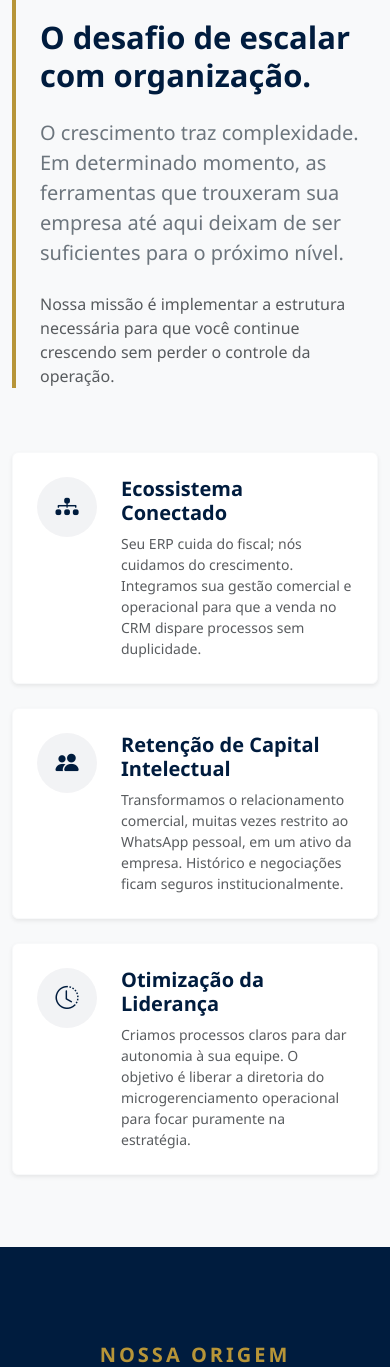
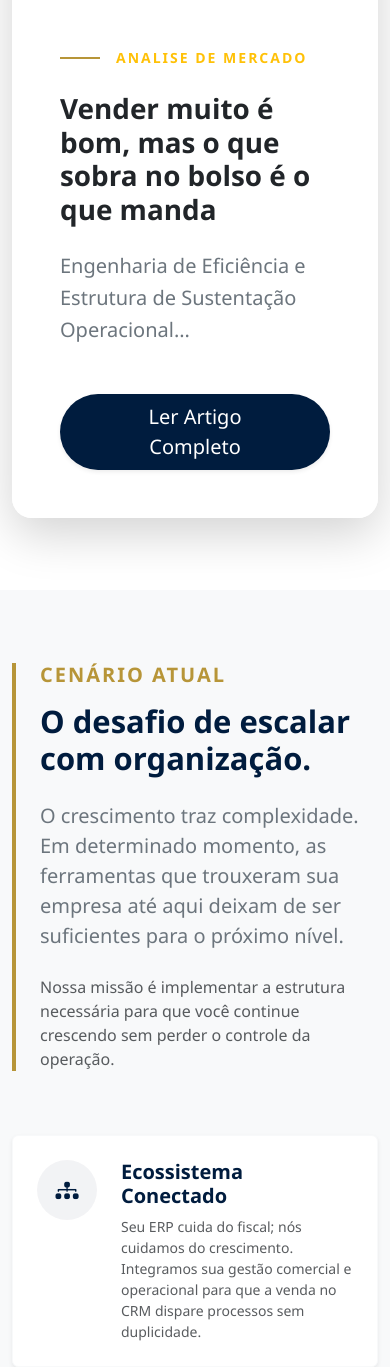
Before and after one commit to leonolivieri/Kairos, a PHP site: page / in a window 390 px wide. Shown: the part 1919-3286 px from the top of the page. Run offline with PHP 8.4, Linux system fonts and the light colour scheme; data comes from the database, SQL or seed files in the repository; data that the repository does not hold is empty.

Commit message:
Feat trabalhando a Lighthome

```diff
--- a/includes/footer.php
+++ b/includes/footer.php
@@ -75,28 +75,29 @@
                                 <a href="https://www.facebook.com/kairosventures"
                                     target="_blank"
                                     class="btn btn-outline-light btn-sm rounded-pill px-3 fw-bold d-flex align-items-center"
-                                    style="border-color: rgba(255,255,255,0.3); transition: all 0.3s;">
+                                    style="border-color: rgba(255,255,255,0.3); transition: all 0.3s;"                                  arial-label="Siga a Kairós Ventures no Facebook">
                                     <i class="bi bi-facebook me-2"></i> Facebook
                                 </a>
 
                                 <a href="https://www.instagram.com/kairos.ventures/"
                                     target="_blank"
                                     class="btn btn-outline-light btn-sm rounded-pill px-3 fw-bold d-flex align-items-center"
-                                    style="border-color: rgba(255,255,255,0.3); transition: all 0.3s;">
+                                    style="border-color: rgba(255,255,255,0.3); transition: all 0.3s;"
+                                    arial-label="Siga a Kairós Ventures no Instagram">
                                     <i class="bi bi-instagram me-2"></i> Instagram
                                 </a>
 
                                 <a href="https://www.linkedin.com/company/kair%C3%B3s-ventures"
                                     target="_blank"
                                     class="btn btn-outline-light btn-sm rounded-pill px-3 fw-bold d-flex align-items-center"
-                                    style="border-color: rgba(255,255,255,0.3); transition: all 0.3s;">
+                                    style="border-color: rgba(255,255,255,0.3); transition: all 0.3s;" arial-label="Siga a Kairós Ventures no Linkedin">
                                     <i class="bi bi-linkedin me-2"></i> Linkedin
                                 </a>
 
                                 <a href="https://www.youtube.com/@Kair%C3%B3sVentures"
                                     target="_blank"
                                     class="btn btn-outline-light btn-sm rounded-pill px-3 fw-bold d-flex align-items-center"
-                                    style="border-color: rgba(255,255,255,0.3); transition: all 0.3s;">
+                                    style="border-color: rgba(255,255,255,0.3); transition: all 0.3s;" arial-label="Inscreva-se no canal Kairós Ventures no Youtube">
                                     <i class="bi bi-youtube me-2"></i> Youtube
                                 </a>
 
--- a/includes/header.php
+++ b/includes/header.php
@@ -52,10 +52,10 @@
             <div class="container">
 
                 <a class="navbar-brand fw-bold d-flex align-items-center" href="#home">
-                    <img src="logotipo/logo.png" alt="Logo Kairós" height="40" class="me-2">
+                    <img src="logotipo/logo.png" alt="Logo Kairós Ventures - Consultoria Bitrix24" height="40" class="me-2">
                 </a>
 
-                <button class="navbar-toggler" type="button" data-bs-toggle="collapse" data-bs-target="#navbarNav">
+                <button class="navbar-toggler" type="button" data-bs-toggle="collapse" data-bs-target="#navbarNav" aria-controls="navbarNav" aria-expanded="false" aria-label="Alternar nvegação">
                     <span class="navbar-toggler-icon"></span>
                 </button>
 
--- a/index.php
+++ b/index.php
@@ -126,71 +126,83 @@
                 </div>
         </header>
 
-        <?php if (!empty($lista_insights)): ?>
+<?php
+        if (!empty($lista_insights)):
+            $destaque = $lista_insights[0]; // Focamos apenas no último
+        ?>
 
-            <section class="py-5 position-relative tech-pattern-bg" id="insights">
+        <section class="py-5 bg-white border-bottom border-light" id="insights">
+            <div class="container py-4">
 
-                <div class="tech-overlay"></div>
-
-                <div class="container position-relative z-1 py-3">
-
-                    <div class="row align-items-center mb-5">
+                <div class="row mb-5 justify-content-center text-center">
                     <div class="col-lg-8">
-                            <div class="d-flex align-items-center mb-2">
-                                <span style="height: 2px; width: 40px; background: #B79538; display: inline-block; margin-right: 15px;"></span>
-                                <h6 class="fw-bold text-uppercase mb-0" style="color: #001C3E; letter-spacing: 2px; font-size: 0.8rem;">
-                                    Atualização Contínua
-                                </h6>
-                            </div>
-                            <h2 class="fw-bold text-dark display-6">
-                                Kairós <span style="font-weight: 300;">Intelligence</span>
+                        <span class="text-uppercase fw-bold text-muted small" style="letter-spacing: 3px;">
+                            Kairós Intelligence
+                        </span>
+                        <h2 class="display-6 fw-bold mt-2" style="color: #001C3E;">
+                            Perspectiva Estratégica
                         </h2>
-                        </div>
-                        <div class="col-lg-4 text-lg-end d-none">
-                            <a href="#" class="btn btn-outline-dark rounded-0 px-4 py-2" style="font-size: 0.8rem; letter-spacing: 1px; text-transform: uppercase;">
-                            Ver Acervo Completo
-                            </a>
                     </div>
                 </div>
 
-                    <div class="row g-4">
-                        <?php foreach ($lista_insights as $post): ?>
-                        <div class="col-lg-4 col-md-6">
+                <div class="card border-0 shadow-lg overflow-hidden" style="border-radius: 20px;">
+                    <div class="row g-0">
 
-                            <div class="card h-100 border-0 shadow hover-lift-effect">
-                                <div class="card-body p-4 d-flex flex-column">
+                        <div class="col-lg-6 position-relative" style="min-height: 400px;">
+                            <img src="https://images.unsplash.com/photo-1486406146926-c627a92ad1ab?ixlib=rb-1.2.1&auto=format&fit=crop&w=1000&q=80"
+                                 class="position-absolute w-100 h-100"
+                                 alt="Imagem de Destaque"
+                                 style="object-fit: cover; filter: brightness(0.9);">
 
-                                    <div class="mb-3">
-                                        <span class="text-tech-label">
-                                            // <?php echo $post['categoria']; ?>
+                            <div class="position-absolute top-0 start-0 m-4">
+                                <div class="bg-white px-3 py-2 rounded shadow-sm d-inline-block text-center">
+                                    <span class="d-block fw-bold display-6 text-dark" style="line-height: 1;">
+                                        <?php echo date('d', strtotime($destaque['data_publicacao'])); ?>
+                                    </span>
+                                    <span class="small text-uppercase fw-bold text-muted">
+                                        <?php echo date('M', strtotime($destaque['data_publicacao'])); ?>
+                                    </span>
+                                </div>
+                            </div>
+                        </div>
+
+                        <div class="col-lg-6 d-flex align-items-center bg-white">
+                            <div class="p-5">
+
+                                <div class="d-flex align-items-center mb-4">
+                                    <span style="width: 40px; height: 2px; background-color: #B79538;"></span>
+                                    <span class="ms-3 text-uppercase fw-bold small text-warning" style="letter-spacing: 2px;">
+                                        <?php echo $destaque['categoria']; ?>
                                     </span>
                                 </div>
 
-                                    <h5 class="card-title fw-bold mb-3">
-                                        <a href="?artigo=<?php echo $post['slug']; ?>" class="text-decoration-none text-dark stretched-link">
-                                            <?php echo $post['titulo_popular']; ?>
+                                <h3 class="display-6 fw-bold mb-4">
+                                    <a href="?artigo=<?php echo $destaque['slug']; ?>" class="text-decoration-none text-dark hover-gold"
+                                    aria-label="Ler artigo completo: <?php echo $destaque['titulo_popular']; ?>">
+                                        <?php echo $destaque['titulo_popular']; ?>
                                     </a>
-                                    </h5>
+                                </h3>
 
-                                    <p class="card-text text-muted small mb-4 flex-grow-1" style="line-height: 1.6;">
-                                        <?php echo $post['titulo_tecnico']; ?>
+                                <p class="lead text-secondary mb-5" style="font-weight: 300; line-height: 1.6;">
+                                    <?php echo $destaque['titulo_tecnico']; ?>...
                                 </p>
 
-                                    <div class="mt-auto pt-3 border-top border-light d-flex justify-content-between align-items-center text-muted small">
-                                        <span><?php echo date('d.m.Y', strtotime($post['data_publicacao'])); ?></span>
-                                        <i class="bi bi-arrow-right"></i>
+                                <div class="d-grid gap-2 d-md-block">
+                                    <a href="?artigo=<?php echo $destaque['slug']; ?>" class="btn btn-dark btn-lg rounded-pill px-5 shadow-sm"
+                                       style="background-color: #001C3E; border: none;">
+                                        Ler Artigo Completo
+                                    </a>
                                 </div>
 
                             </div>
                         </div>
+
                     </div>
-                        <?php endforeach; ?>
                 </div>
 
             </div>
         </section>
     <?php endif; ?>
-
         <section class="py-5" id="desafios" style="background-color: #f8f9fa;">
             <div class="container py-4">
 
--- a/style.css
+++ b/style.css
@@ -93,7 +93,7 @@ body {
     color: #B79538; /* Texto Dourado */
     border: 1px solid #B79538; /* Borda Dourada */
     background: transparent;
-    font-weight: 600;
+    font-weight: 700;
     letter-spacing: 0.5px;
     padding: 8px 20px;
     border-radius: 50px; /* Arredondado moderno */
@@ -101,6 +101,8 @@ body {
     display: inline-flex;
     align-items: center;
     gap: 8px; /* Espaço entre ícone e texto */
+    /* AJUSTE TÉCNICO: Sombra para aumentar contraste sobre branco */
+    text-shadow: 0.5px 0.5px 0px rgba(0, 0, 0, 0.1);
 }
 
 /* Efeito ao passar o mouse */
@@ -141,7 +143,7 @@ body {
 
 /* --- UTILITÁRIOS DE COR --- */
 .bg-kairos-blue { background-color: var(--kairos-blue) !important; }
-.text-kairos-gold { color: var(--kairos-gold) !important; }
+.text-kairos-gold { color: var(--kairos-gold) !important; font-weight: 600; /* Texto dourado sobre branco sempre deve ser mais pesado para melhor legibilidade */ }
 .border-kairos-gold { border-color: var(--kairos-gold) !important; }
 
 /* --- SISTEMA DE BADGES KAIRÓS v2.0 (Material Design) --- */
```
Lines whose indentation alone changed are shown as unchanged.
